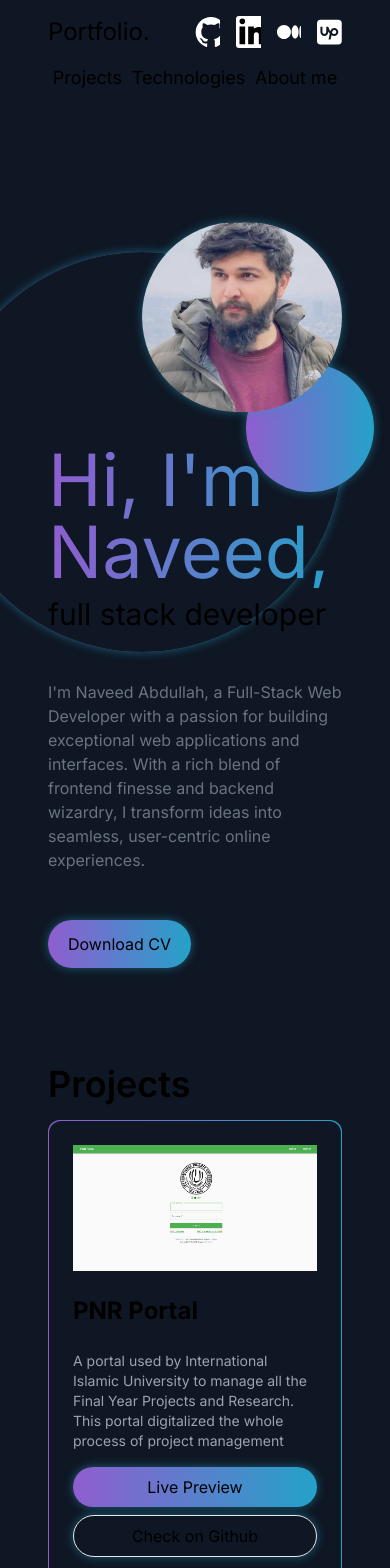
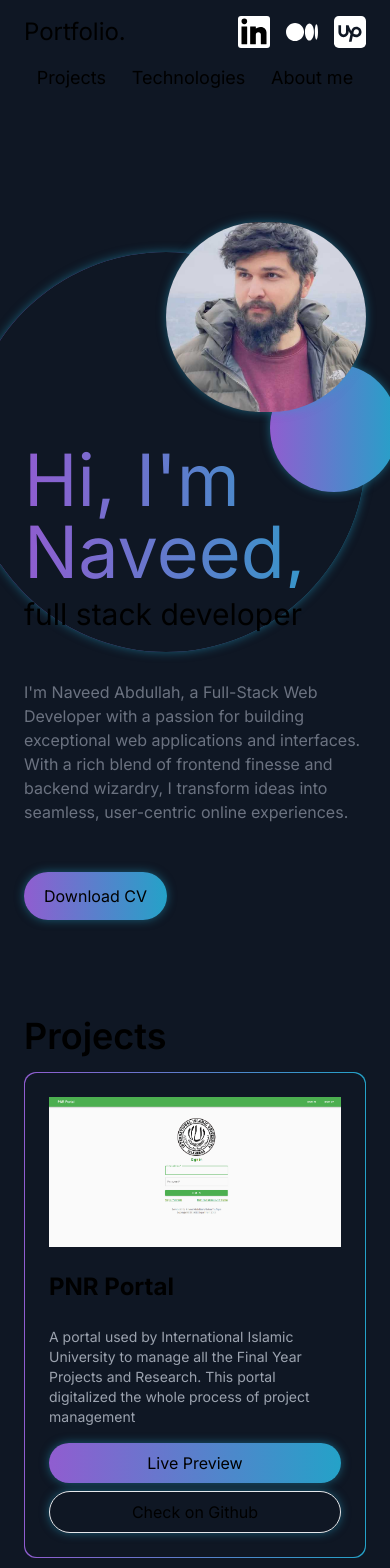
Before and after one commit to harrigit/New_Portfolio, a Next.js app: page / in a window 390 px wide. Shown: the top 1568 px of the page. Built offline with nearby package versions, Linux system fonts and the light colour scheme.

Commit message:
Latest Styling

```diff
--- a/components/AboutmeSections.tsx
+++ b/components/AboutmeSections.tsx
@@ -4,7 +4,7 @@ import { CARRIER_TIMELINE } from "@/assets/copy";
 
 function AboutmeSections() {
   return (
-    <div id='about_me' className='mx-8 xl:mx-auto space-y-12'>
+    <div id='about_me' className='mx-2 sm:mx-8 xl:mx-auto space-y-12'>
       <span className='text-4xl font-semibold'>About me</span>
       <Timeline />
     </div>
--- a/components/AdditionalTechnologies.tsx
+++ b/components/AdditionalTechnologies.tsx
@@ -4,10 +4,8 @@ import DetailTech from "./DetailTech";
 
 function AdditionalTechnologies() {
   return (
-    <div className='mx-8 xl:mx-auto mt-24'>
-      <span className='text-3xl font-semibold'>
-        Technologies and Skills Detail
-      </span>
+    <div className='mx-2 sm:mx-8 xl:mx-auto mt-24'>
+      <span className='text-3xl font-semibold'>Technologies and Skills Detail</span>
       <div className='grid grid-cols-1 xl:grid-cols-2 '>
         {DETAIL_TECH_LIST.map((tech, index) => (
           <DetailTech {...tech} key={index} />
--- a/components/FooterSection.tsx
+++ b/components/FooterSection.tsx
@@ -5,7 +5,7 @@ import SocialLinks from "./SocialLinks";
 
 function FooterSection() {
   return (
-    <div className='mx-8 xl:mx-auto mt-24 py-16 grid grid-cols-1 md:grid-cols-2 gap-4'>
+    <div className='mt-24 py-16 grid grid-cols-1 md:grid-cols-2 gap-4'>
       <div className='order-1 xl:order-1 place-self-center md:place-self-start'>
         <div className='bg-clip-text text-transparent bg-gradient-to-r from-secondary to-accent text-lg font-bold inline-block'>
           {"Feel free to contact me"}
--- a/components/Header.tsx
+++ b/components/Header.tsx
@@ -6,7 +6,7 @@ import SocialLinks from "./SocialLinks";
 
 function Header() {
   return (
-    <div className='grid grid-cols-6 gap-y-4 py-4 bg-primary z-10 mx-8 xl:mx-auto justify-between'>
+    <div className='mx-2 grid grid-cols-6 gap-y-4 py-4 bg-primary z-10 sm:mx-8 xl:mx-auto justify-between'>
       <div className='order-1 col-span-3 xl:col-span-2 w-full'>
         <h1 className='text-2xl'>Portfolio.</h1>
       </div>
@@ -15,9 +15,9 @@ function Header() {
       </div>
       <div className='order-3 xl:order-2 col-span-6 xl:col-span-2 flex justify-around'>
         {/* <div className='space-x-5 text-xl w-full cursor-pointer flex flex-grow'> */}
-          <CustomScrollLink to='projects'>Projects</CustomScrollLink>
-          <CustomScrollLink to='technologies'>Technologies</CustomScrollLink>
-          <CustomScrollLink to='about_me'>About me</CustomScrollLink>
+        <CustomScrollLink to='projects'>Projects</CustomScrollLink>
+        <CustomScrollLink to='technologies'>Technologies</CustomScrollLink>
+        <CustomScrollLink to='about_me'>About me</CustomScrollLink>
         {/* </div> */}
       </div>
     </div>
--- a/components/HeroSection.tsx
+++ b/components/HeroSection.tsx
@@ -7,7 +7,7 @@ import Image from "next/image";
 
 function HeroSection() {
   return (
-    <div className='mt-16 mx-8 xl:mx-auto'>
+    <div className='mt-16 mx-2 sm:mx-8 xl:mx-auto'>
       <div className='grid grid-cols-2'>
         {/* Add some shapes to the backend make it more interesting */}
         <div className='space-y-12 my-24 lg:my-32 col-span-2 lg:col-span-1 order-2 lg:order-1'>
@@ -15,7 +15,9 @@ function HeroSection() {
             <div className='bg-clip-text text-transparent bg-gradient-to-r from-secondary to-accent text-7xl inline-block'>
               {"Hi, I'm Naveed,"}
             </div>
-            <span className='mt-2 text-3xl md:text-5xl xl:text-7xl block'>full stack developer</span>
+            <span className='mt-2 text-3xl md:text-5xl xl:text-7xl block'>
+              full stack developer
+            </span>
           </div>
           <p className='text-md text-gray-500'>{HERO_DESCRIPTION}</p>
           <button
--- a/components/ProjectSection.tsx
+++ b/components/ProjectSection.tsx
@@ -4,7 +4,7 @@ import { PROJECTS } from "@/assets/copy";
 
 function ProjectSection() {
   return (
-    <div id='projects' className='mx-8 xl:mx-auto space-y-4 lg:space-y-12'>
+    <div id='projects' className='mx-2 sm:mx-8 xl:mx-auto space-y-4 lg:space-y-12'>
       <span className='text-4xl font-semibold'>Projects</span>
       <div className='grid gap-x-32 gap-y-8 grid-cols-1 w-full place-items-center lg:place-items-start lg:grid-cols-2 xl:grid-cols-3 mx-auto'>
         {PROJECTS.map((project, index) => (
--- a/components/SocialLinks.tsx
+++ b/components/SocialLinks.tsx
@@ -15,7 +15,6 @@ interface Props {
 const SocialLinks = ({ footer }: Props) => {
   return (
     <div className='flex justify-end space-x-4'>
-      <GithubIcon className='cursor-pointer' onClick={() => openInNewTab(SOCIAL_LINKS.githubUrl)} />
       <LinkedinIcon
         className='cursor-pointer'
         onClick={() => openInNewTab(SOCIAL_LINKS.linkedinUrl)}
@@ -24,6 +23,10 @@ const SocialLinks = ({ footer }: Props) => {
       <UpworkIcon className='cursor-pointer' onClick={() => openInNewTab(SOCIAL_LINKS.upworkURL)} />
       {footer && (
         <>
+          <GithubIcon
+            className='cursor-pointer'
+            onClick={() => openInNewTab(SOCIAL_LINKS.githubUrl)}
+          />
           <SkypeIcon
             className='cursor-pointer'
             onClick={() => (window.location.href = `tel:${CONTACT.email}`)}
--- a/components/TechnologiesSection.tsx
+++ b/components/TechnologiesSection.tsx
@@ -4,7 +4,7 @@ import { TECHNOLOGIES } from "@/assets/copy";
 
 function TechnologiesSection() {
   return (
-    <div id='technologies' className='mt-28 mx-8 xl:mx-auto'>
+    <div id='technologies' className='mt-28 mx-2 sm:mx-8 xl:mx-auto'>
       <span className='text-4xl font-semibold mb-12'>Technologies</span>
       {TECHNOLOGIES.map((tech, index) => (
         <TechnologyBar {...tech} key={index} />
```
